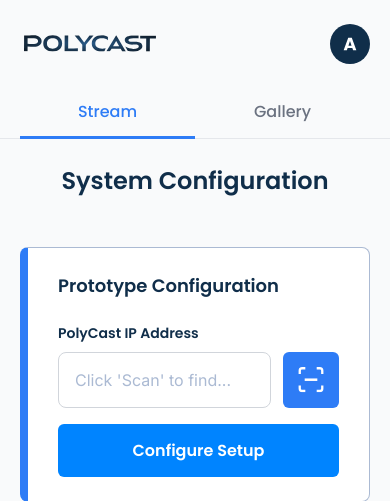
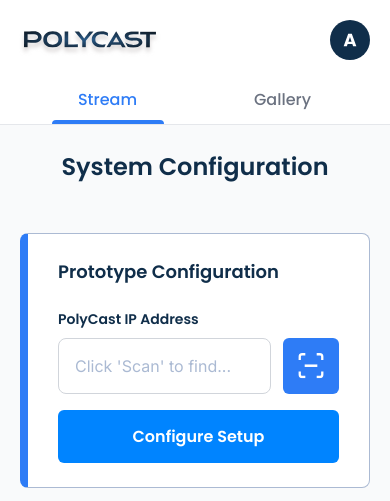
Before and after one commit to LEGENDFVRYz/polycast-thesis, a Flask app: page /admin in a window 390 px wide. Shown: the top 501 px of the page. Run offline with Flask 3, Linux system fonts and the light colour scheme; the visitor is signed in with stand-in values (Sample User, id 1).

Commit message:
style(header): modified header style into mobile standards

```diff
--- a/app/static/css/global.css
+++ b/app/static/css/global.css
@@ -21,13 +21,22 @@
 }
 
 
+header.app-wrapper {
+    display: flex;
+    flex-direction: column;
+    width: 100%;
+    background-color: #FFF;
+
     /* --- App Header --- */
     .app-header {
         display: flex;
         justify-content: space-between;
         align-items: center;
-    padding: 1.5rem 1.25rem;
-    background-color: #F9FAFB;
+        padding: 1.25rem 1.25rem;
+
+        width: 100%;
+        max-width: 1000px;
+        margin: 0 auto;
 
         a {
             all: unset;
@@ -39,6 +48,11 @@
             .header-logo {
                 width: 140px;
                 object-fit: cover;
+                filter: drop-shadow(0px 4px 2px rgba(184, 176, 176, 0.6));
+
+                &:hover{
+                    filter: drop-shadow(0px 4px 2px rgba(153, 147, 147, 0.6));
+                }
             }
         }
 
@@ -52,41 +66,49 @@
             height: 40px;
             border-radius: 50%;
             object-fit: cover;
-        /* filter: invert(80%) sepia(4%) saturate(19%) hue-rotate(346deg) brightness(82%) contrast(86%); */
-    }
-
-    .logout {
-        width: 30px;
-        height: 30px;
-        filter: invert(20%) sepia(51%) saturate(5853%) hue-rotate(355deg) brightness(106%) contrast(84%);
         }
     }
-
 
     /* --- App Navigation --- */
     .app-navigation {
         display: flex;
         justify-content: space-around;
         padding: 0 1.25rem;
-    border-bottom: 1px solid #E5E7EB;
-    background-color: #F9FAFB;
+        border-bottom: 1px solid #E5E7EB; /* faint grey line */
+
+        width: 100%;
+        max-width: 1000px;
+        margin: 0 auto;
 
         .app-tab {
-        flex: 1;
+            width: 7em;
             text-align: center;
-        padding: 0.75rem 0.5rem;
+            padding: 0.5rem;
+            padding-bottom: 0.75rem;
             font-size: 1rem;
             color: #6B7280;
+
             text-decoration: none;
             cursor: pointer;
-        border-bottom: 3px solid transparent;
-        margin-bottom: -1px; /* Aligns with parent border */
-        transition: color 0.2s, border-color 0.2s;
+
+            position: relative;
+            transition: color 0.2s;
         }
 
-    .app-tab.active{
+        .app-tab.active {
             color: #2E7CF6;
-        border-bottom-color: #2E7CF6;
+
+            &::after {
+                content: "";
+                position: absolute;
+                bottom: 0;
+                left: 0;
+                width: 100%;
+                height: 4px;
+                background-color: #2E7CF6;
+                border-radius: 99px 99px 0 0;
+            }
+        }
     }
 }
 
--- a/app/templates/base.html
+++ b/app/templates/base.html
@@ -22,8 +22,9 @@
 </head>
 <body>
 
+    <header class="app-wrapper">
         <!-- Header -->
-    <header class="app-header">
+        <div class="app-header">
             <a href="{{ url_for('index') }}">
                 <img class='header-logo' src="../../static/images/icons/polycast-blue.svg">
             </a>
@@ -35,8 +36,7 @@
                      data-modal-target="#profileModal"
                      style="cursor: pointer;">
             </div>
-    </header>
-
+        </div>
         <!-- Navigation Tabs -->
         <nav class="app-navigation">
                 <a class="app-tab {% if request.endpoint in ['client_page', 'stream_page', 'admin_page'] %}active{% endif %}"
@@ -49,6 +49,8 @@
                     Gallery
                 </a>
         </nav>
+    </header>
+
 
     <!-- Flash Message Popups -->
     {% with messages = get_flashed_messages(with_categories=true) %}
```
Lines whose indentation alone changed are shown as unchanged.
